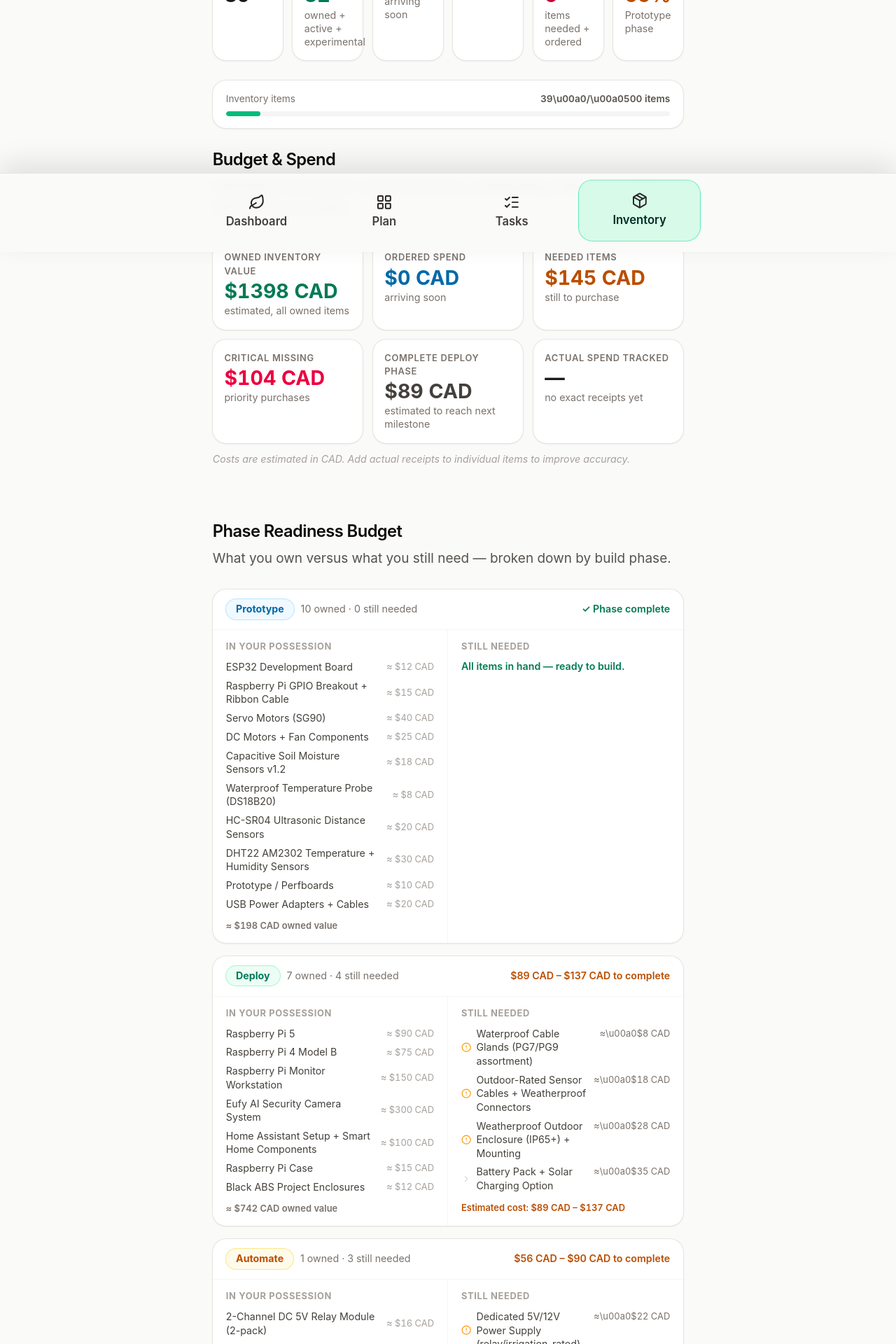
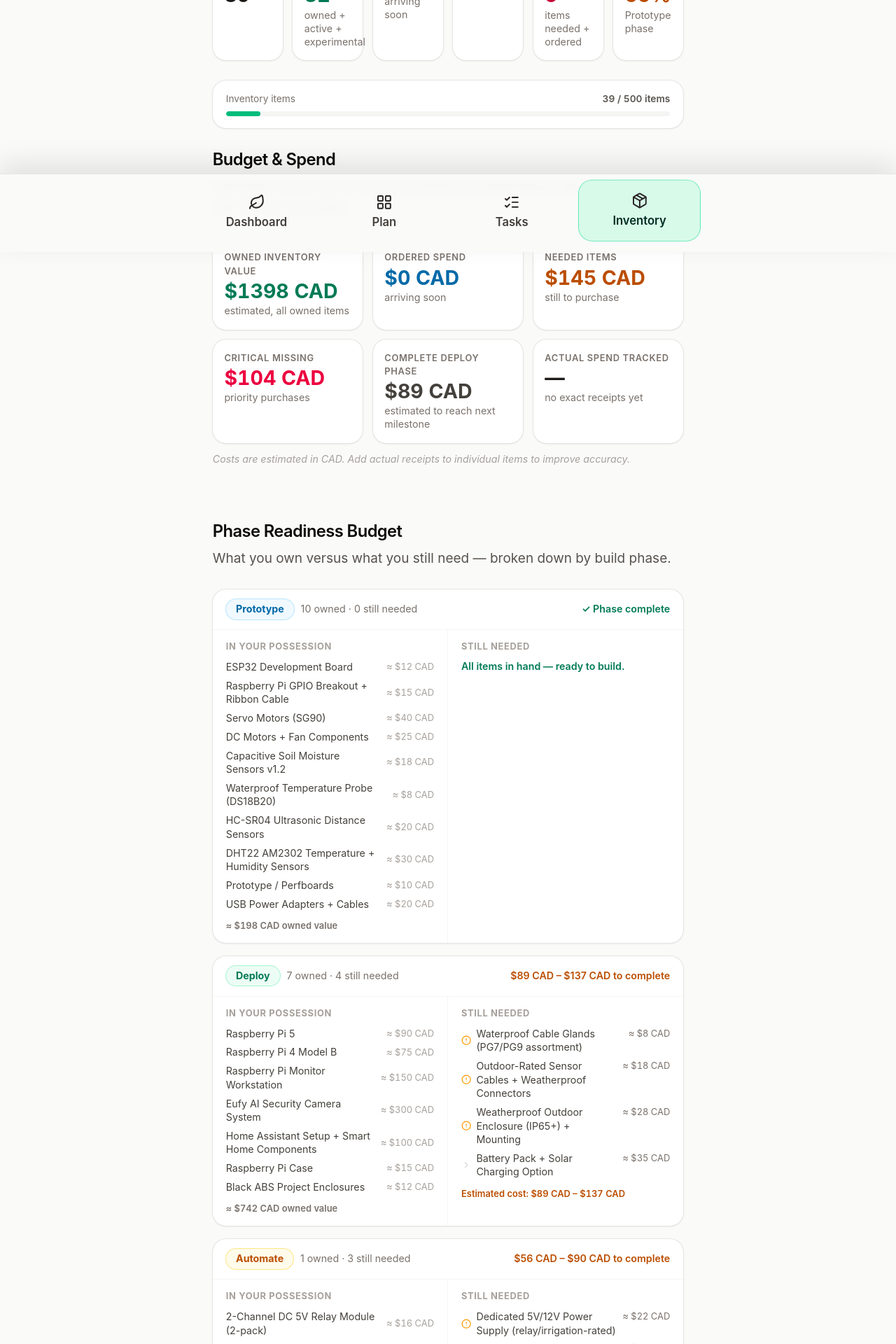
Before and after one commit to lornemarkham/elk-garden, a React (Vite) app in the folder frontend/: page /inventory in a window 1280 px wide. Shown: the part 440-2360 px from the top of the page at 70% size. Built offline with nearby package versions, Linux system fonts and the light colour scheme.

Commit message:
Fix inventory count rendering formatting

```diff
--- a/frontend/src/components/capability/CapacityBar.tsx
+++ b/frontend/src/components/capability/CapacityBar.tsx
@@ -41,7 +41,7 @@ export function CapacityBar({ label, current, max, unit = 'items', className }:
       <div className="flex items-baseline justify-between gap-2">
         <span className="text-[0.72rem] text-stone-500">{label}</span>
         <span className={clsx('text-[0.72rem] font-semibold tabular-nums', countColor)}>
-          {current.toLocaleString()}\u00a0/\u00a0{max.toLocaleString()} {unit}
+          {current.toLocaleString()} / {max.toLocaleString()} {unit}
           {isAtLimit ? ' — at limit' : isNearLimit ? ' — almost full' : ''}
         </span>
       </div>
--- a/frontend/src/features/inventory/InventoryPage.tsx
+++ b/frontend/src/features/inventory/InventoryPage.tsx
@@ -182,7 +182,7 @@ function ItemCard({ item }: { item: InventoryItem }) {
             'shrink-0 text-[0.72rem] font-semibold tabular-nums',
             cost.confidence === 'exact' ? 'text-stone-700' : 'text-stone-500',
           )}>
-            {cost.confidence !== 'exact' ? '≈\u00a0' : ''}{formatCurrency(cost.value, item.currency ?? 'CAD')}
+            {cost.confidence !== 'exact' ? '≈ ' : ''}{formatCurrency(cost.value, item.currency ?? 'CAD')}
           </span>
         ) : (
           <span className="shrink-0 text-[0.68rem] text-stone-400 italic">cost unknown</span>
@@ -494,7 +494,7 @@ export function InventoryPage() {
                             <span className="text-xs text-stone-700 leading-snug">{item.name}</span>
                             {cost.value !== null ? (
                               <span className="shrink-0 text-[0.68rem] tabular-nums text-stone-400">
-                                {cost.confidence !== 'exact' ? '≈\u00a0' : ''}{formatCurrency(cost.value, item.currency ?? 'CAD')}
+                                {cost.confidence !== 'exact' ? '≈ ' : ''}{formatCurrency(cost.value, item.currency ?? 'CAD')}
                               </span>
                             ) : null}
                           </li>
@@ -540,7 +540,7 @@ export function InventoryPage() {
                             </div>
                             {cost.value !== null ? (
                               <span className="shrink-0 text-[0.68rem] tabular-nums text-stone-500">
-                                ≈\u00a0{formatCurrency(cost.value, item.currency ?? 'CAD')}
+                                ≈ {formatCurrency(cost.value, item.currency ?? 'CAD')}
                               </span>
                             ) : null}
                           </li>
--- a/frontend/src/features/inventory/inventoryViewModel.ts
+++ b/frontend/src/features/inventory/inventoryViewModel.ts
@@ -246,7 +246,7 @@ export function getItemTotalCost(item: InventoryItem): { value: number | null; c
 /** Format a number as a currency string (e.g. "$45 CAD"). */
 export function formatCurrency(amount: number, currency = 'CAD'): string {
   const str = amount % 1 === 0 ? amount.toFixed(0) : amount.toFixed(2)
-  return `$${str}\u00a0${currency}`
+  return `$${str} ${currency}`
 }
 
 export function computeFinancialSummary(items: InventoryItem[]): InventoryFinancialSummary {
```
